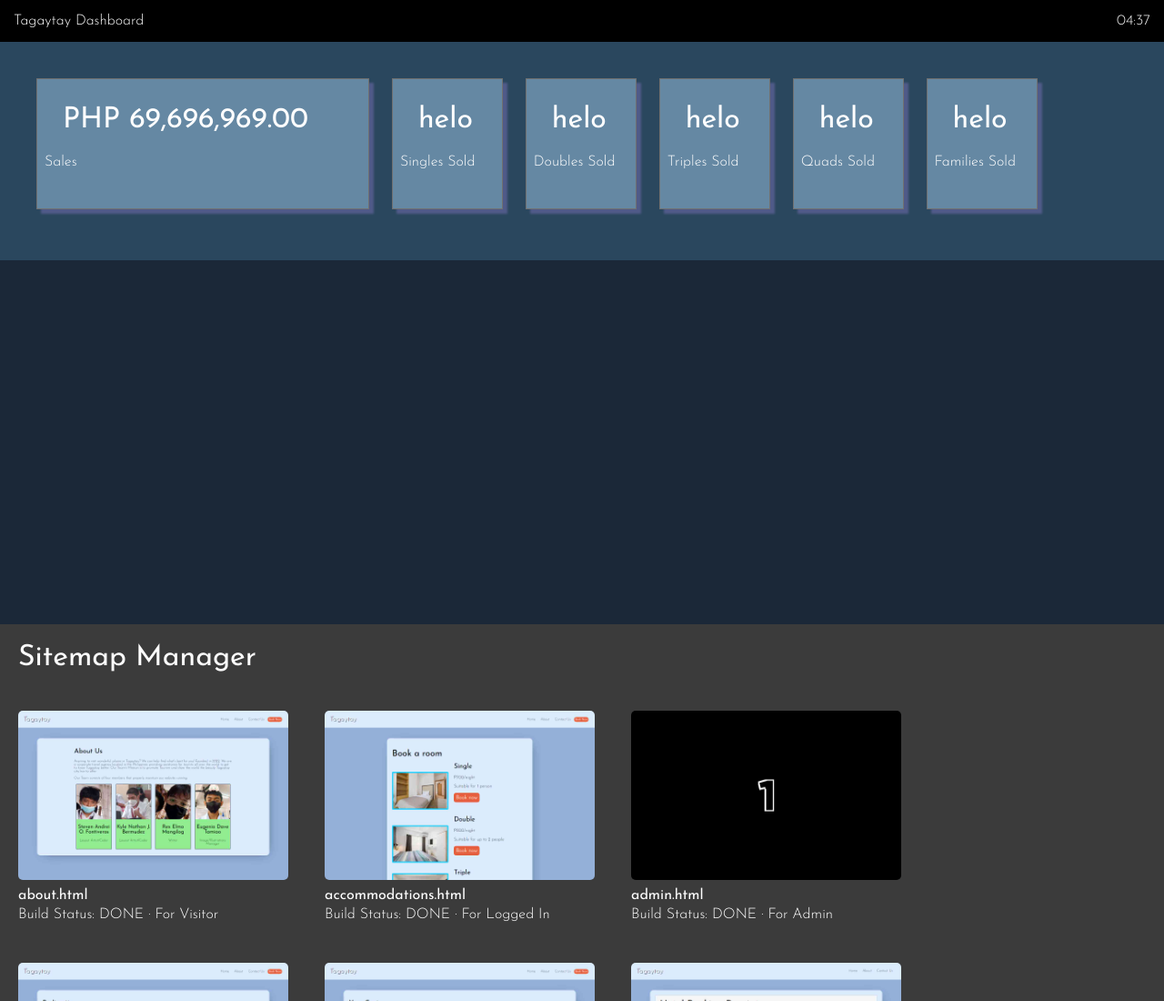
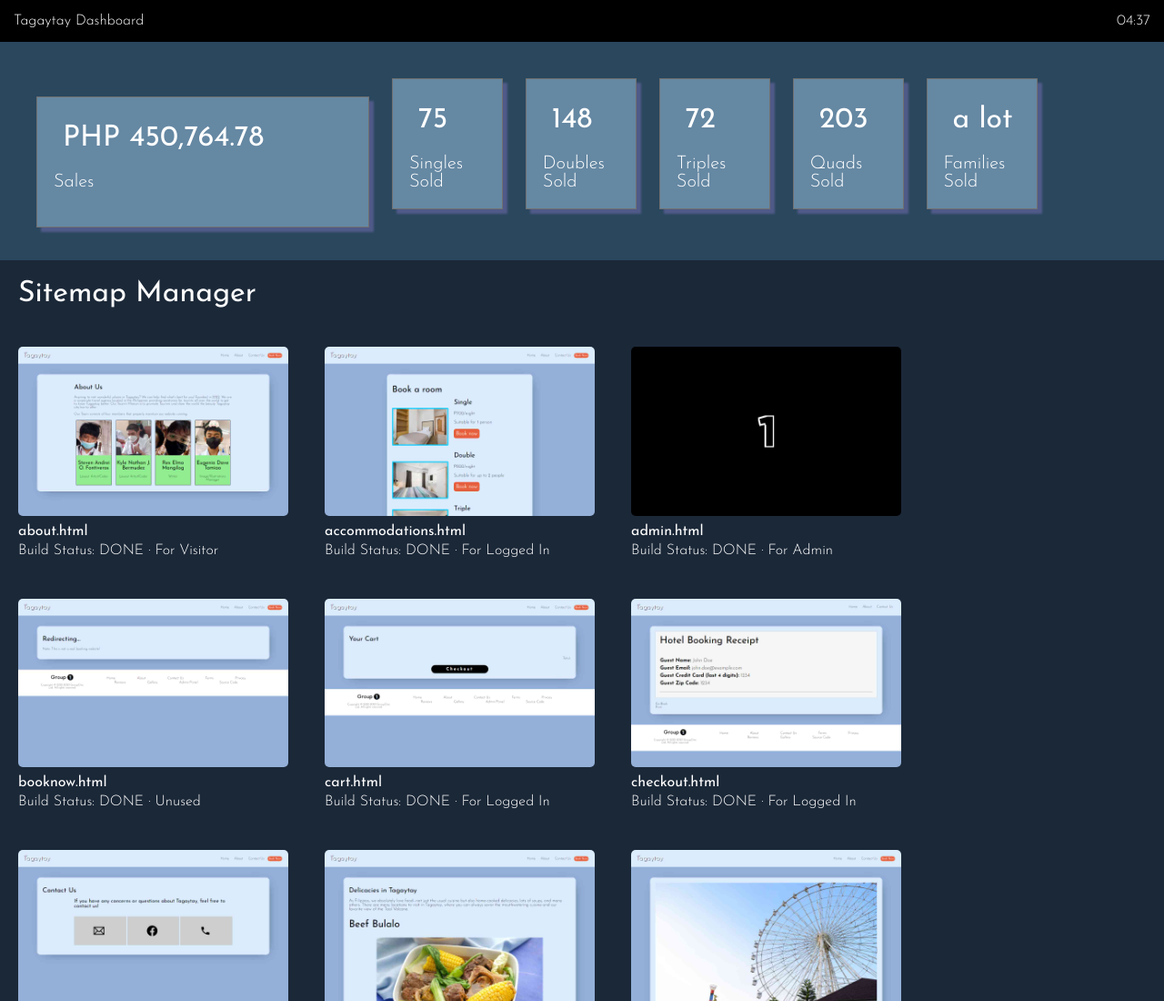
Before and after one commit to gamer0kayf1n3/tagaytay, a plain HTML site: page admin.html in a window 1280 px wide. Shown: the top 1100 px of the page at 91% size. Drawn offline with Linux system fonts and the light colour scheme.

Commit message:
Layout Update
- Eliminated bottom half div
- Placed sItemap in its place
- Adjusted styles accordingly
- Gave image previews a hover effect

Note:
uh

```diff
--- a/admin.css
+++ b/admin.css
@@ -103,7 +103,7 @@ svg {
 }
 
 body {
-    background-color: rgba(0, 0, 0, 0.77);
+    background-color: #1b2838;
     color: white;
 }
 
@@ -157,22 +157,17 @@ body {
     ;
 }
 
-#top-half,
-#bot-half {
+#top-half {
     padding: 30px;
     width: 100%;
     box-sizing: border-box;
-}
-
-#top-half {
     background-color: #2a475e;
     height: 30vh;
 }
 
-#bot-half {
-    background-color: #1b2838;
-    bottom: 0px;
-    height: 50vh;
+#top-half p {
+    margin-left: 10px;
+    font-size: 20px;
 }
 
 /* top cards */
@@ -228,6 +223,11 @@ body {
     width: 297px;
     height: auto;
     border-radius: 5px;
+    transition: all 100ms ease-out;
+}
+
+.preview:hover {
+    outline: 3px solid white
 }
 
 .preview-title,.preview-desc {
--- a/admin.html
+++ b/admin.html
@@ -22,39 +22,41 @@
 
         <div id="top-half">
             <div class="wide-card">
-                <h1>PHP 69,696,969.00</h1>
+                <h1>PHP 450,764.78</h1>
                 <p>Sales</p>
             </div>
             <div class="card">
-                <h1>helo</h1>
+                <h1>75</h1>
                 <p>Singles Sold</p>
             </div>
             <div class="card">
-                <h1>helo</h1>
+                <h1>148</h1>
                 <p>Doubles Sold</p>
             </div>
             <div class="card">
-                <h1>helo</h1>
+                <h1>72</h1>
                 <p>Triples Sold</p>
             </div>
             <div class="card">
-                <h1>helo</h1>
+                <h1>203</h1>
                 <p>Quads Sold</p>
             </div>
             <div class="card">
-                <h1>helo</h1>
+                <h1>a lot</h1>
                 <p>Families Sold</p>
             </div>
         </div>
-
+        <!--
         <div id="bot-half">
 
         </div>
+        -->
+        <h1>Sitemap Manager</h1>
+        <div id="sitemap">
+
+        </div>
     </div>
-    <h1>Sitemap Manager</h1>
-    <div id="sitemap">
 
-    </div>
     <div id="logs">
         <!--basically github commit history but on console format-->
     </div>
```
